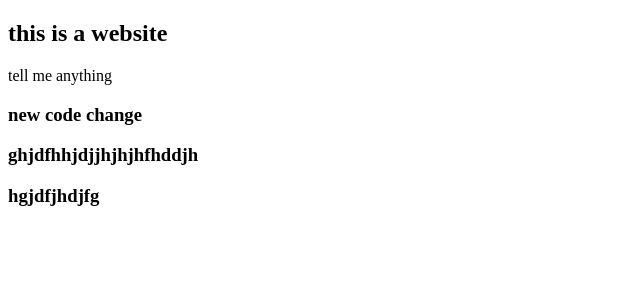
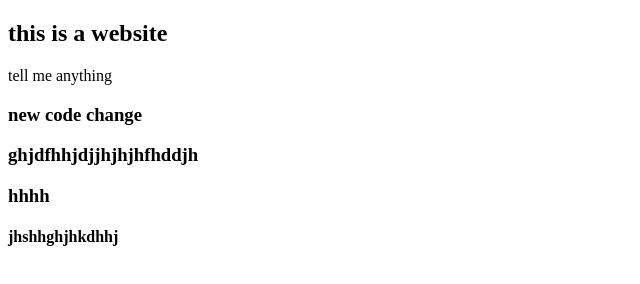
Before and after one commit to SajjadRahman1/my-second-repo, a plain HTML site: page index.html in a window 1280 px wide. Shown: the whole page, without its empty margins (0-640 px from the left). Drawn offline with Linux system fonts and the light colour scheme.

Commit message:
style added

```diff
--- a/index.html
+++ b/index.html
@@ -13,7 +13,8 @@
     <p>tell me anything</p>
     <h3>new code change
         <p>ghjdfhhjdjjhjhjhfhddjh</p>
-        <p>hgjdfjhdjfg
+        <p>hhhh</p>
+        <h4>jhshhghjhkdhhj</h4>
         </p>
     </h3>
 </body>
```
Also changed, not shown: style.css (added).
